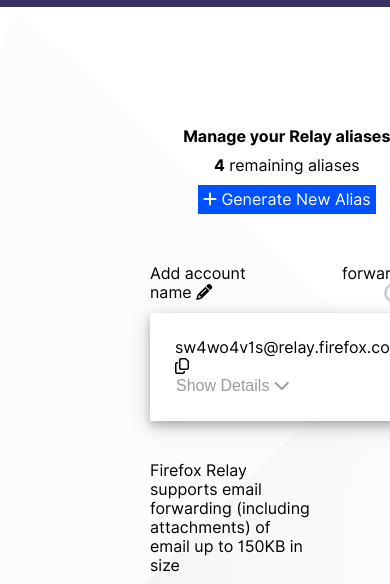
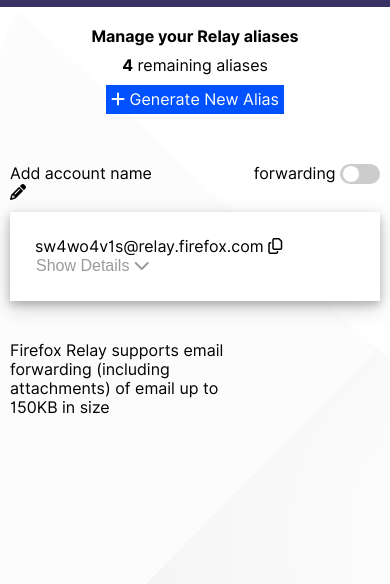
Before and after one commit to DoJeon1/privacy-security-student-worker-project-summer2021, a website: page index.html in a window 390 px wide. Shown: the part 63-647 px from the top of the page. Drawn offline with Linux system fonts and the light colour scheme.

Commit message:
formatting mobile breakpoint

```diff
--- a/assets/styles.css
+++ b/assets/styles.css
@@ -86,7 +86,7 @@
 .main__container {
     display: grid;
     grid-row-gap: 10px;
-    padding:  120px 150px;
+    padding: 120px 150px;
 }
 
 /* Grid items in main section */
@@ -109,8 +109,7 @@
     color: #fff;
     width: fit-content;
     padding: 5px;
-    display: block;
-    right: 0;
+    justify-self: flex-end;
 }
 
 .item4 {
@@ -252,13 +251,14 @@
     box-shadow: 0px 8px 16px 0px rgba(0,0,0,0.2);
     z-index: 1;
     align-items: center;
+    padding: 0 20px;
 }
 
 .dropdown__content a {
     color: black;
-    padding: 0 20px;
     text-decoration: none;
     display: block;
+    padding-right: 20px;
 }
 
 .dropdown a:hover {
@@ -289,6 +289,10 @@
 }
 
 @media (max-width: 767px) {
+
+    .main__container {
+        padding: 20px 10px;
+    }
 
     .details {
         display: none;
```
